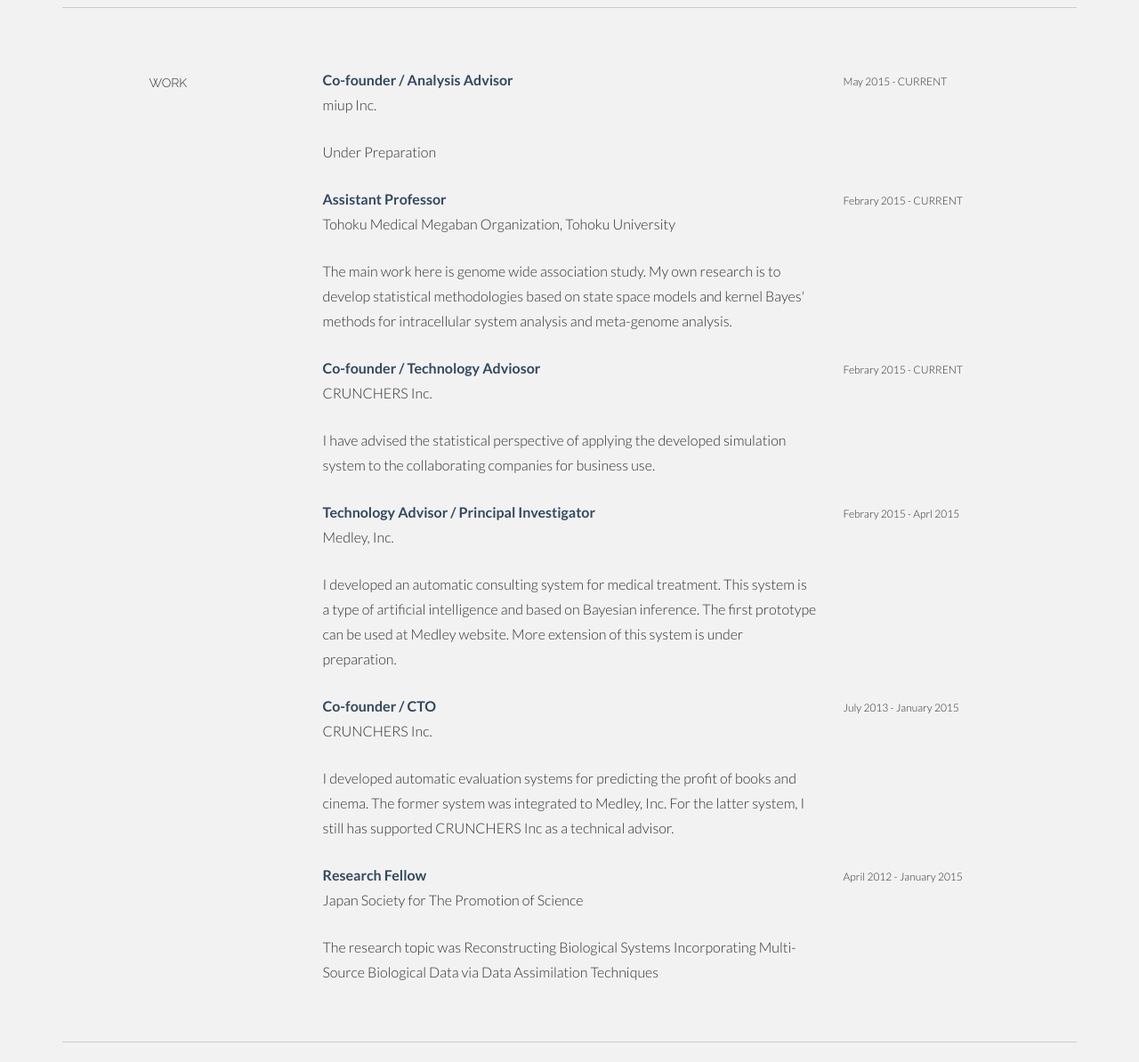
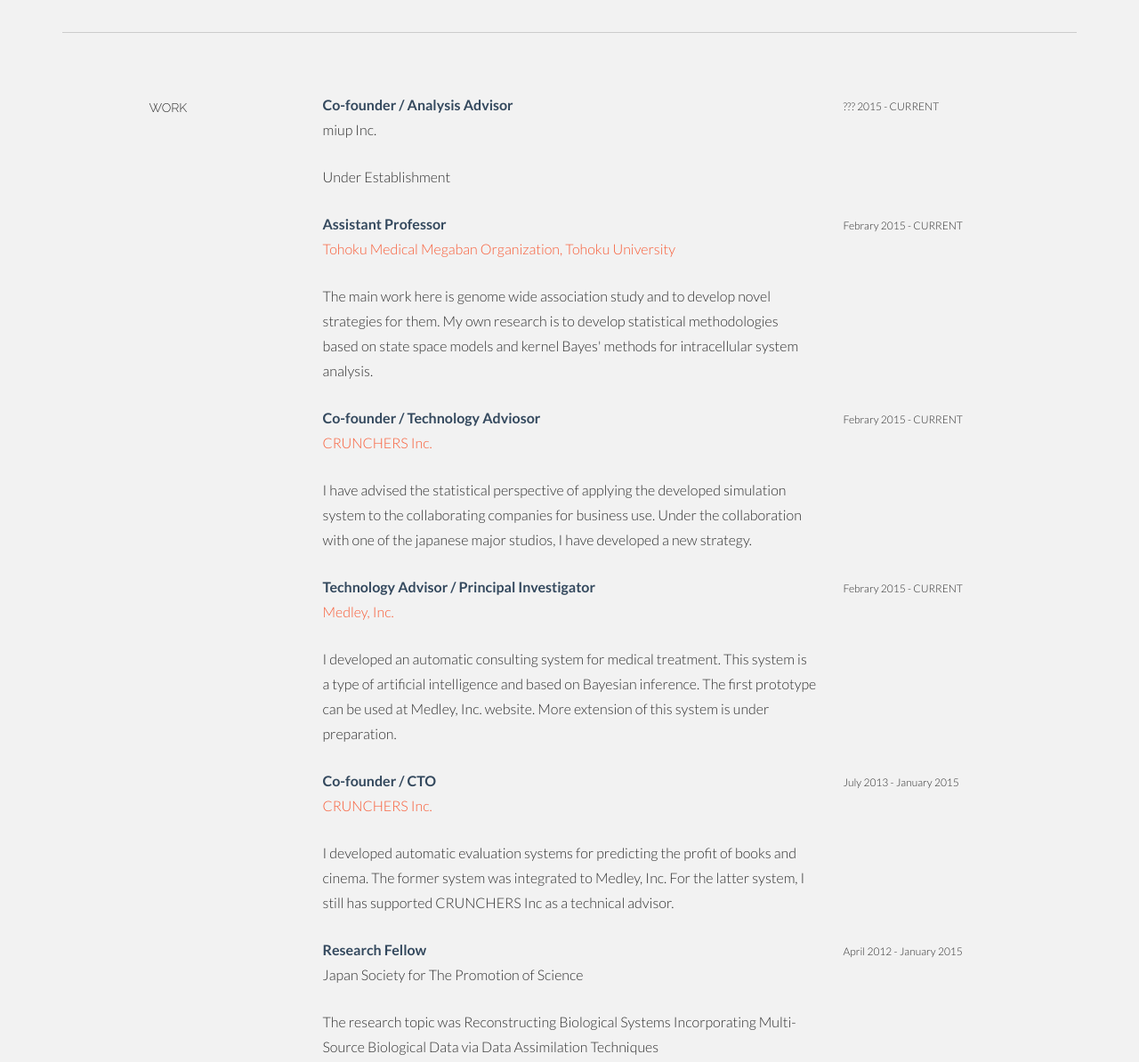
Before and after one commit to hase62/hase62.github.io, a plain HTML site: page index.html in a window 1280 px wide. Shown: the part 1477-2671 px from the top of the page at 89% size. Drawn offline with Linux system fonts and the light colour scheme.

Commit message:
Minor Update

```diff
--- a/index.html
+++ b/index.html
@@ -59,7 +59,8 @@
 			<div class="row centered">
 				<div class="col-lg-12">
 					<h1>Takanori Hasegawa, Ph.D</h1>
-					<h3>Assistant Professor at Tohoku University, Technology Advisor at CRUNCHERS Inc., Analysis Advisor at miup Inc.</h3>
+					<h3>Assistant Professor at Tohoku University, Technology Advisor at CRUNCHERS Inc.</h3>
+					<h3>Technology Advisor/Principal Investigator at Medley, Inc., Analysis Advisor at miup Inc.</h3>
 				</div><!--/.col-lg-12 -->
 			</div><!--/.row -->
 		</div><!--/.container -->
@@ -75,7 +76,7 @@
 					<h5>ABOUT</h5>
 				</div>
 				<div class="col-lg-6">
-				<p>I'm an assistant professor at Tohoku university and co-founder/analysis advisor at miup Inc. I'm expert of statistical science, machine learning, stochastic simulation, computational biology and bioinformatics and interested in applying technological developments in computer science and biotechnology to society for the innovation of human life. My interest also includes modern history, classical strategy, e.g., Hundred Schools of Thought and The Prince, geopolitics and modern philosophy. I also have skills of developing several types of artificial intelligence, e.g., Bayesian inference and deep learning, and analyzing several types of Big Data and High Dimensional Data. </p>
+				<p>I'm an assistant professor at Tohoku university and technical advisor at CRUNCHERS Inc and Medley, Inc (miup Inc. is under establishment). I'm expert of statistical science, machine learning, stochastic simulation, computational biology and bioinformatics and interested in applying technological developments in computer science and biotechnology to society for the innovation of human life. My interest also includes modern history, classical strategy, e.g., Hundred Schools of Thought and The Prince, geopolitics and philosophy. Main works in these companies are to develop several types of artificial intelligence using, e.g., Bayesian inference and deep learning, and to analyze several types of Big Data and High Dimensional Data. </p>
 				</div>
 				<div class="col-lg-3">
 					<p><a href="#"><i class="icon-file"></i></a> <sm>DOWNLOAD PDF</sm></p>
@@ -146,17 +147,17 @@
 				<p><t>Co-founder / Analysis Advisor</t><br/>
 				miup Inc.<br/>
 				</p>
-				<p>Under Preparation</p>
+				<p>Under Establishment</p>
 				</div>
 				<div class="col-lg-3">
-				<p><sm>May 2015 - CURRENT</sm></p>
+				<p><sm>??? 2015 - CURRENT</sm></p>
 				</div>
 
 				<div class="col-lg-6 col-lg-offset-3">
 				<p><t>Assistant Professor</t><br/>
-				Tohoku Medical Megaban Organization, Tohoku University<br/>
+				<a href="http://www.megabank.tohoku.ac.jp/english/">Tohoku Medical Megaban Organization, Tohoku University</a><br/>
 				</p>
-				<p>The main work here is genome wide association study. My own research is to develop statistical methodologies based on state space models and kernel Bayes' methods for intracellular system analysis and meta-genome analysis. </p>
+				<p>The main work here is genome wide association study and to develop novel strategies for them. My own research is to develop statistical methodologies based on state space models and kernel Bayes' methods for intracellular system analysis. </p>
 				</div>
 				<div class="col-lg-3">
 				<p><sm>Febrary 2015 - CURRENT</sm></p>
@@ -164,9 +165,9 @@
 
 				<div class="col-lg-6 col-lg-offset-3">
 				<p><t>Co-founder / Technology Adviosor</t><br/>
-				CRUNCHERS Inc. <br/>
+				<a href="">CRUNCHERS Inc. </a><br/>
 				</p>
-				<p>I have advised the statistical perspective of applying the developed simulation system to the collaborating companies for business use. </p>
+				<p>I have advised the statistical perspective of applying the developed simulation system to the collaborating companies for business use. Under the collaboration with one of the japanese major studios, I have developed a new strategy. </p>
 				</div>
 				<div class="col-lg-3">
 				<p><sm>Febrary 2015 - CURRENT</sm></p>
@@ -174,17 +175,17 @@
 
 				<div class="col-lg-6 col-lg-offset-3">
 				<p><t>Technology Advisor / Principal Investigator</t><br/>
-				Medley, Inc.<br/>
+				<a href="http://medley.life/">Medley, Inc.</a><br/>
 				</p>
-				<p>I developed an automatic consulting system for medical treatment. This system is a type of artificial intelligence and based on Bayesian inference. The first prototype can be used at Medley website. More extension of this system is under preparation. </p>
+				<p>I developed an automatic consulting system for medical treatment. This system is a type of artificial intelligence and based on Bayesian inference. The first prototype can be used at Medley, Inc. website. More extension of this system is under preparation. </p>
 				</div>
 				<div class="col-lg-3">
-				<p><sm>Febrary 2015 - Aprl 2015</sm></p>
+				<p><sm>Febrary 2015 - CURRENT</sm></p>
 				</div>
 
 				<div class="col-lg-6 col-lg-offset-3">
 				<p><t>Co-founder / CTO</t><br/>
-				CRUNCHERS Inc. <br/>
+				<a href="http://crmg.me/">CRUNCHERS Inc. </a><br/>
 				</p>
 				<p>I developed automatic evaluation systems for predicting the profit of books and cinema. The former system was integrated to Medley, Inc. For the latter system, I still has supported CRUNCHERS Inc as a technical advisor. </p>
 				</div>
@@ -304,7 +305,7 @@
 
 				<div class="col-lg-5">
 				<p><t>Business</t><br/>
-				博士課程に於いてCRUNCHERS株式会社を共同創業し、自然言語処理技術を中核とした小説の評価システムや統計的シミュレーションを用いた映画の興行収益予測システムを開発。修了後、Medley, Inc.の技術顧問としてベイズ理論ベースの医療用疾患推定システムを開発。現在はmiup Inc.の共同創業者兼解析顧問に就任し、化粧品のレコメンデーションシステムを開発している。<br/><br/>
+				博士課程に於いてCRUNCHERS株式会社を共同創業し、自然言語処理技術を中核とした小説の評価システムや統計的シミュレーションを用いた映画の興行収益予測システムを開発。修了後、Medley, Inc.の技術顧問としてベイズ理論ベースの医療用疾患推定システムを開発。現在、それぞれの技術顧問を兼任しながら、miup Inc.の共同創業者兼解析顧問に着任準備中。<br/><br/>
 				</p>
 				</div>
 
@@ -342,7 +343,7 @@
 				<div class="col-lg-3">
 					<p><sm>SOCIAL LINKS</sm></p>
 					<p>
-						<a href="#"><i class="icon-twitter"></i></a>
+						<a href="https://twitter.com/hase62"><i class="icon-twitter"></i></a>
 						<a href="https://www.facebook.com/hase62"><i class="icon-facebook"></i></a>
 						<a href="https://www.linkedin.com/in/hase62"><i class="icon-linkedin"></i></a>
 						<a href="https://www.wantedly.com/users/142648"><i class="glyphicon glyphicon-briefcase"></i></a>
```
Also changed, not shown: 1 other file.
